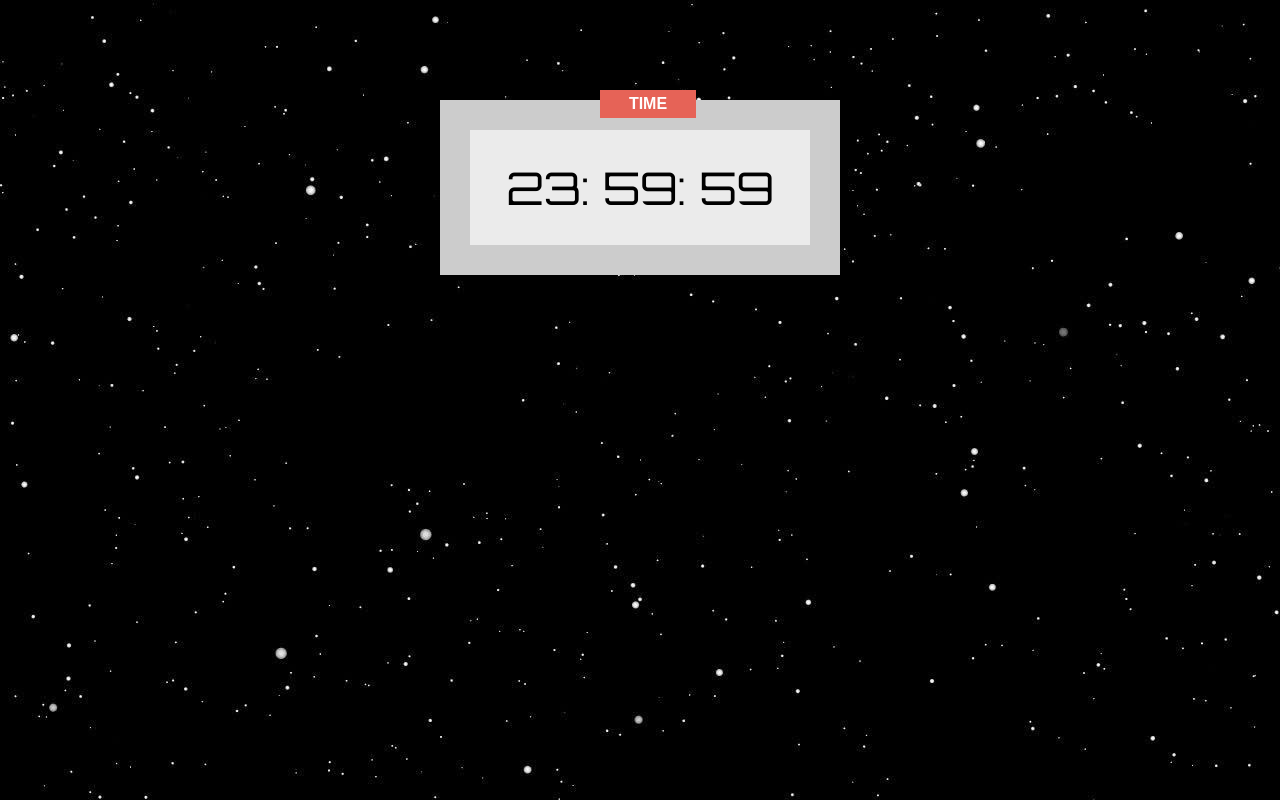
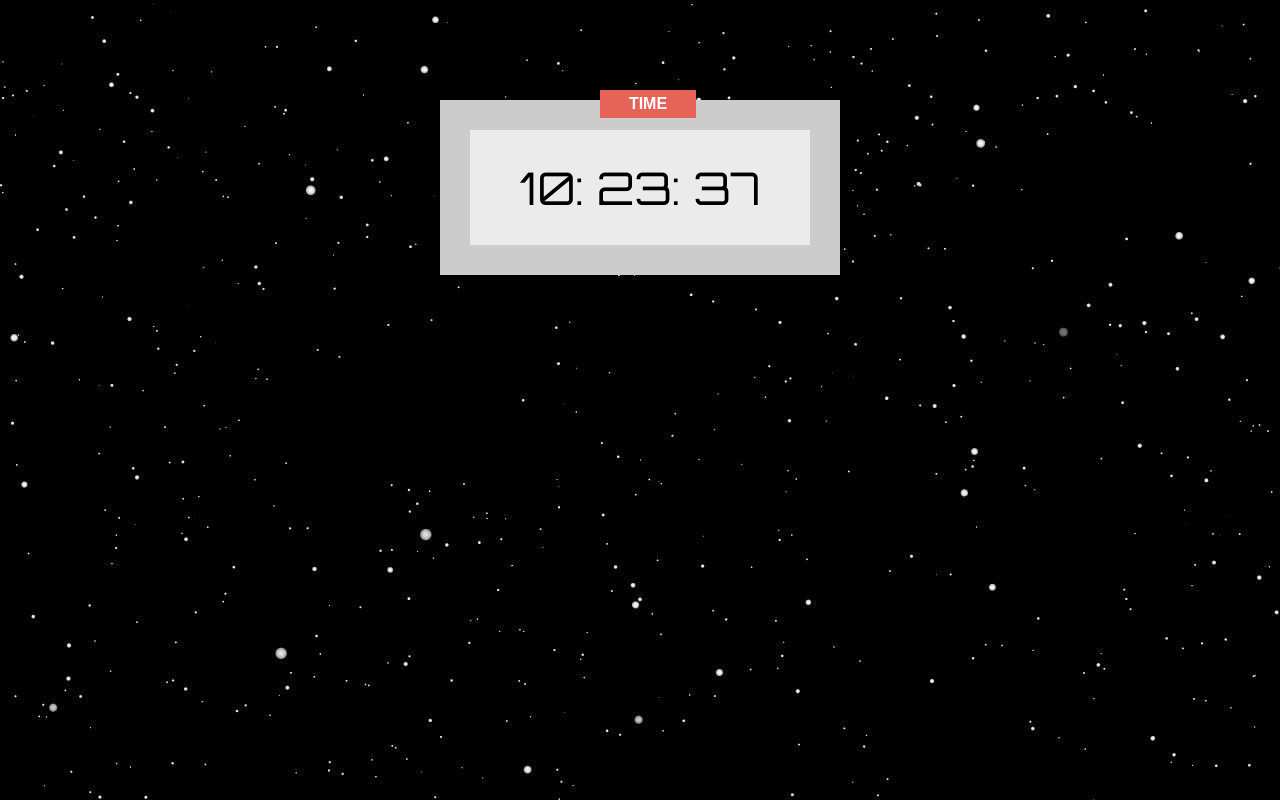
Before and after one commit to Novrima/webd_clk, a plain HTML site: page index.html in a window 1280 px wide. Drawn offline with Linux system fonts and the light colour scheme.

Commit message:
JS added and changes made

```diff
--- /dev/null
+++ b/app.js
@@ -0,0 +1,21 @@
+function loop(){
+    const f_time = new Date();
+    const hh = f_time.getHours();
+    const mm = f_time.getMinutes();
+    const ss = f_time.getSeconds();
+
+    if(hh < 10)
+        hh = "0" + hh;
+
+    if(hh < 10)
+        mm = "0" + mm;
+
+    if(hh < 10)
+        ss = "0" + ss;
+
+    document.getElementById('hour').innerHTML = hh + ":";
+    document.getElementById('minute').innerHTML = mm + ":";
+    document.getElementById('second').innerHTML = ss;
+}
+
+setInterval(loop, 100);
--- a/index.html
+++ b/index.html
@@ -17,5 +17,6 @@
                 <span id = "second">59</span>
             </div>
         </div>
+        <script src = "app.js" charset="utf-8"> </script>
     </body>
 </html>
```
Also changed, not shown: 1 other file.
